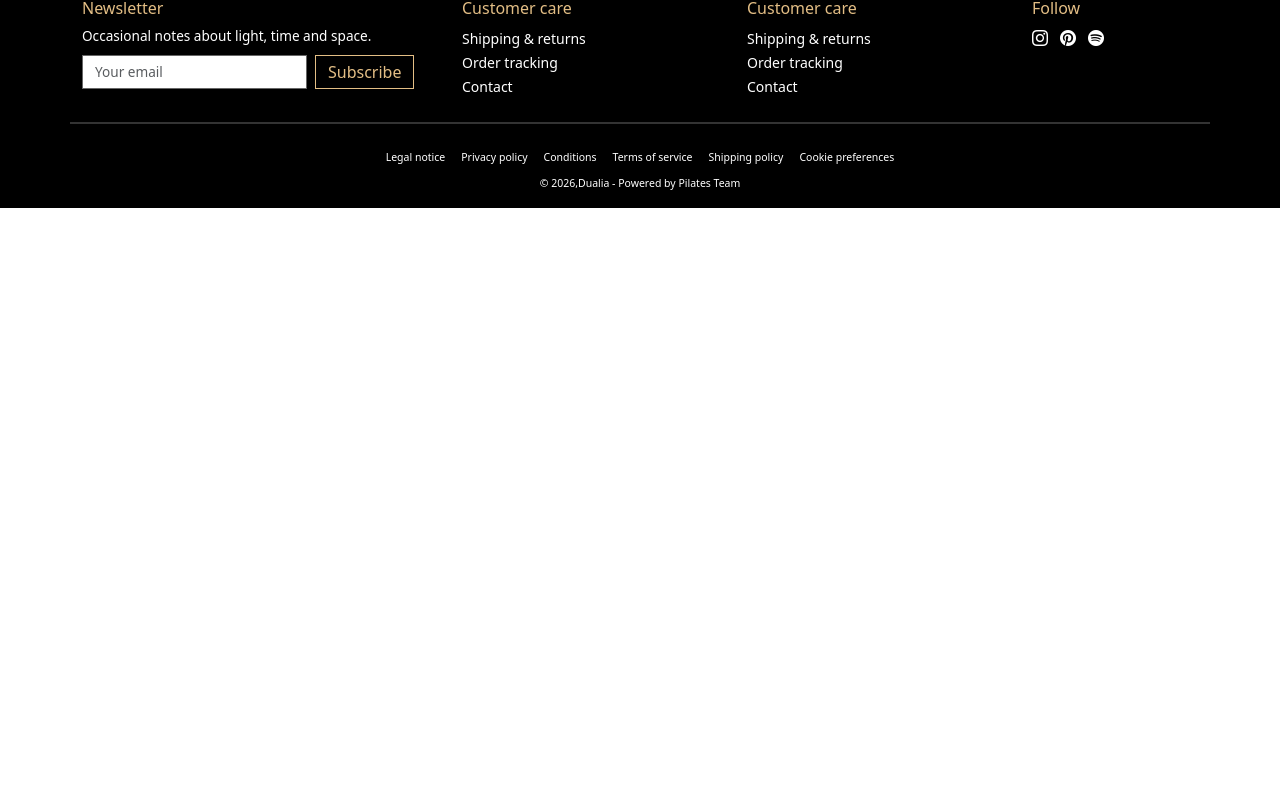
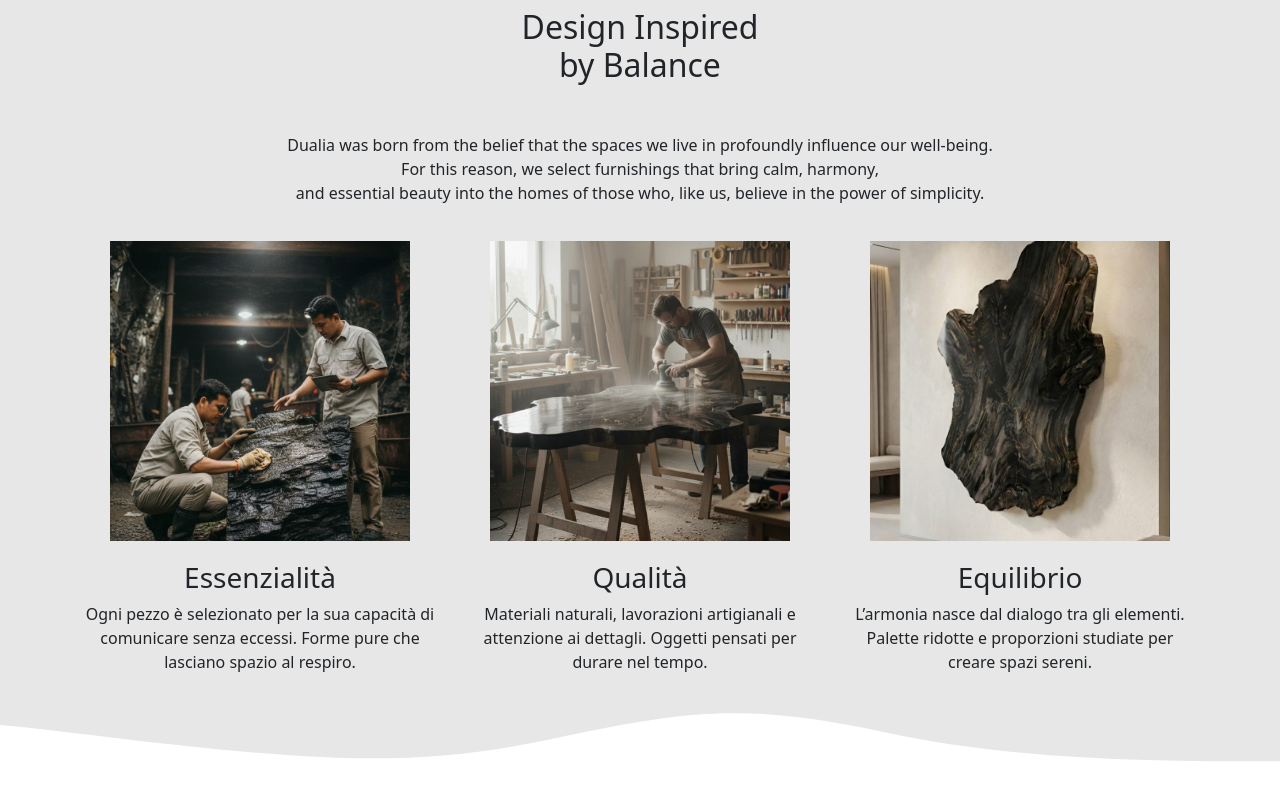
Before and after one commit to Michecosa/dualia, a React (Vite) app: page / in a window 1280 px wide. Shown: the part 1235-2040 px from the top of the page. Before the commit the page ends 1443 px from the top, so only its background shows below. Built offline with nearby package versions, Linux system fonts and the light colour scheme.

Commit message:
About us in corso

```diff
--- a/src/components/AboutUs.jsx
+++ b/src/components/AboutUs.jsx
@@ -1,7 +1,71 @@
+import Falegname from "../assets/carousel/Falegname.png"
+import Miniera from "../assets/carousel/Miniera.png"
+import ArtWall from "../assets/immagini_dualia/artWall_black.jpeg"
+
 export default function AboutUs() {
 
     return (
         <>
+            <div class="wave wave-top">
+                <svg class="wave-1hkxOo" version="1.1" xmlns="http://www.w3.org/2000/svg" viewBox="0 0 1440 100"
+                    preserveAspectRatio="none">
+                    <path class="wavePath-haxJK1 animationPaused-2hZ4IO"
+                        d="M826.337463,25.5396311 C670.970254,58.655965 603.696181,68.7870267 447.802481,35.1443383 C293.342778,1.81111414 137.33377,1.81111414 0,1.81111414 L0,150 L1920,150 L1920,1.81111414 C1739.53523,-16.6853983 1679.86404,73.1607868 1389.7826,37.4859505 C1099.70117,1.81111414 981.704672,-7.57670281 826.337463,25.5396311 Z"
+                        fill="currentColor"></path>
+                </svg>
+            </div>
+            <section className="dualia-about">
+                <div className="container text-center ">
+                    <h2 className="m-5">Design Inspired <br /> by Balance</h2>
+                    <p>
+                        Dualia was born from the belief that the spaces we live in profoundly influence our well-being. <br />
+                        For this reason, we select furnishings that bring calm, harmony,
+                        <br />
+                        and essential beauty into the homes of those who, like us,
+                        believe in the power of simplicity.
+                    </p>
+                    <div className="row dualia-values">
+                        <div className="col-12 col-md-4">
+                            <div className="dualia-img">
+                                <img src={Miniera} alt="" />
+                            </div>
+                            <h3>Essenzialità</h3>
+                            <p>
+                                Ogni pezzo è selezionato per la sua capacità di comunicare senza eccessi.
+                                Forme pure che lasciano spazio al respiro.
+                            </p>
+                        </div>
+                        <div className="col-12 col-md-4">
+                            <div className="dualia-img">
+                                <img src={Falegname} alt="" />
+                            </div>
+                            <h3>Qualità</h3>
+                            <p>
+                                Materiali naturali, lavorazioni artigianali e attenzione ai dettagli.
+                                Oggetti pensati per durare nel tempo.
+                            </p>
+                        </div>
+                        <div className="col-12 col-md-4">
+                            <div className="dualia-img">
+                                <img src={ArtWall} alt="" />
+                            </div>
+                            <h3>Equilibrio</h3>
+                            <p>
+                                L’armonia nasce dal dialogo tra gli elementi. Palette ridotte e
+                                proporzioni studiate per creare spazi sereni.
+                            </p>
+                        </div>
+                    </div>
+                </div>
+            </section>
+            <div class="wave wave-bottom">
+                <svg class="wave-1hkxOo" version="1.1" xmlns="http://www.w3.org/2000/svg" viewBox="0 0 1440 100"
+                    preserveAspectRatio="none">
+                    <path class="wavePath-haxJK1 animationPaused-2hZ4IO"
+                        d="M826.337463,25.5396311 C670.970254,58.655965 603.696181,68.7870267 447.802481,35.1443383 C293.342778,1.81111414 137.33377,1.81111414 0,1.81111414 L0,150 L1920,150 L1920,1.81111414 C1739.53523,-16.6853983 1679.86404,73.1607868 1389.7826,37.4859505 C1099.70117,1.81111414 981.704672,-7.57670281 826.337463,25.5396311 Z"
+                        fill="currentColor"></path>
+                </svg>
+            </div>
         </>
     )
 }
--- a/src/index.css
+++ b/src/index.css
@@ -319,3 +319,28 @@ footer a:hover {
     font-size: 100% !important;
   }
 }
+
+/*  AboutUs  */
+.dualia-img img {
+  width: 300px;
+  height: 300px;
+  object-fit: cover;
+  margin: 20px 0px;
+}
+
+.wave {
+  color: rgb(231, 231, 231);
+}
+
+.wave-bottom {
+  rotate: 180deg;
+  margin-top: -1rem;
+}
+
+.wave-top {
+  margin-bottom: -3rem;
+}
+
+.dualia-about {
+  background-color: rgb(231, 231, 231);
+}
```
Also changed, not shown: src/assets/carousel/Falegname.png (added), src/assets/carousel/Miniera.png (added).
